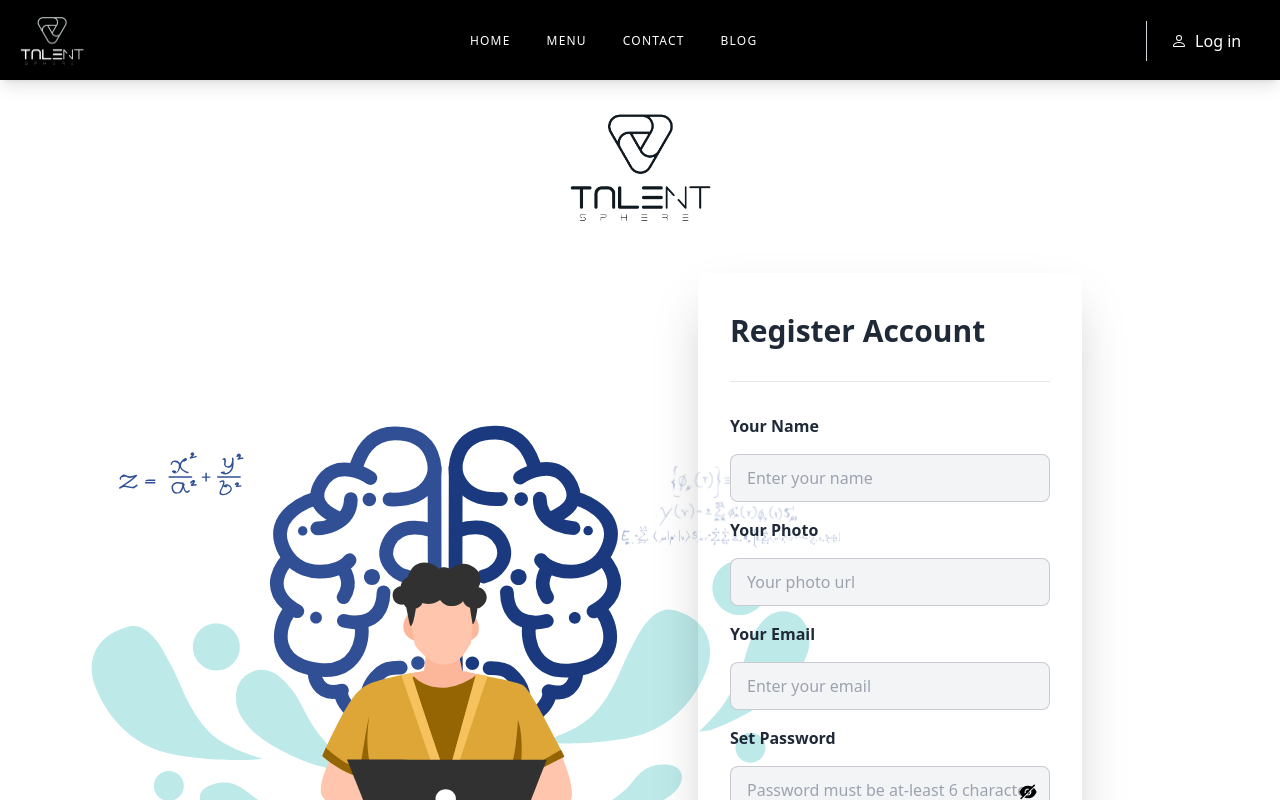
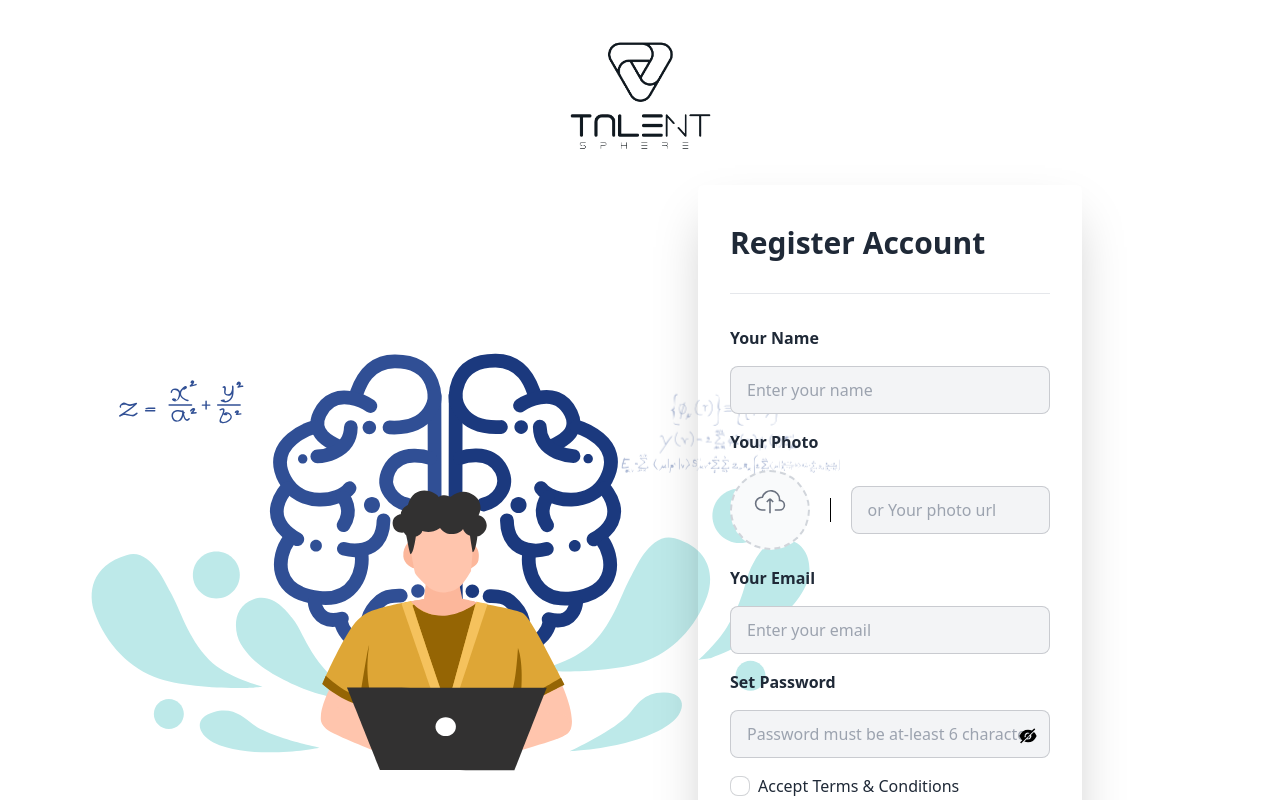
Before and after one commit to Muslehud77/Talent-Sphere, a React (Vite) app: page /register in a window 1280 px wide. Shown: the top 800 px of the page. Built offline with nearby package versions, Linux system fonts and the light colour scheme; no server answers; what @sira-ui/tailwind, tw-elements would draw is missing.

Commit message:
added user photo upload in register page

```diff
--- a/package.json
+++ b/package.json
@@ -14,6 +14,7 @@
     "@sira-ui/tailwind": "^0.11.8",
     "@tanstack/react-query": "^5.8.6",
     "@vidstack/react": "^1.6.1",
+    "alpinejs": "^3.13.3",
     "axios": "^1.6.2",
     "firebase": "^10.4.0",
     "framer-motion": "^10.16.5",
--- a/src/Layout/Main.jsx
+++ b/src/Layout/Main.jsx
@@ -5,6 +5,7 @@ import Footer from "../Shared/Footer/Footer";
 import { useEffect, useState } from "react";
 import PreLoader from "../Components/Preloader/PreLoader";
 import { ModalContainer } from "reoverlay";
+import { Toaster } from "react-hot-toast";
 
 const Main = () => {
      const [preloader, setPreloader] = useState(true);
@@ -29,6 +30,9 @@ const Main = () => {
           </div>
           <Footer></Footer>
           <ModalContainer />
+          <div>
+            <Toaster />
+          </div>
         </div>
       )}
     </>
--- /dev/null
+++ b/src/Pages/Dashboard/Creator/AddContest.jsx
@@ -0,0 +1,7 @@
+import React from 'react';
+
+const AddContest = () => {
+    return <></>
+};
+
+export default AddContest;
--- a/src/Pages/Login/Login.jsx
+++ b/src/Pages/Login/Login.jsx
@@ -28,6 +28,7 @@ const closeModal = () => {
         setErrMsg(null)
         social()
         .then(res=>{
+          closeModal()
             navigate(`${state ?  state : '/'}`)
             toast.success(`Welcome! ${res.user.displayName}`, {
               style: {
@@ -52,6 +53,7 @@ const closeModal = () => {
         login(email,password)
         .then(res=>{
             form.reset()
+            closeModal()
             navigate(`${state ? state : "/"}`)
             toast.success(`Welcome back! ${res.user.displayName}`, {
               style: {
@@ -110,7 +112,7 @@ const closeModal = () => {
                   </label>
                   <input
                     required
-                    id="LoggingEmailAddress"
+
                     name="email"
                     className="block w-full px-4 py-2 text-gray-700 bg-white border rounded-lg    focus:border-blue-400 focus:ring-opacity-40 -300 focus:outline-none focus:ring focus:ring-blue-300"
                     type="email"
@@ -133,7 +135,7 @@ const closeModal = () => {
                   <div className="relative">
                     <input
                       required
-                      id="loggingPassword"
+
                       name="password"
                       className="block w-full px-4 py-2 text-gray-700 bg-white border rounded-lg    focus:border-blue-400 focus:ring-opacity-40 -300 focus:outline-none focus:ring focus:ring-blue-300"
                       type={showPass ? "Text" : "password"}
--- a/src/Pages/Register/Register.jsx
+++ b/src/Pages/Register/Register.jsx
@@ -1,5 +1,5 @@
 import {  useState } from "react";
-import {  useNavigate } from "react-router-dom";
+import {  Link, useNavigate } from "react-router-dom";
 import { AiFillEyeInvisible, AiFillEye } from "react-icons/ai";
 import welcome from "../../Assets/Lotties/solving.json";
 import logo from "../../Assets/Logo/TS-black-removebg-preview.png";
@@ -10,80 +10,97 @@ import Transition from "../../Transition/Transition";
 import Lottie from "react-lottie-player";
 
 import useContextInfo from "../../Hooks/useContextInfo";
+import axios from "axios";
 
 
 const specialCharacter = /[!@#$%^&*()_+{}\[\]:;<>,.?~\\/-]/;
 
-const Register = () => {
+const Register =  () => {
 
   const navigate = useNavigate()
   const { register ,setName,goToTop } = useContextInfo()
   const [show, setShow] = useState(false);
   const [err, setErr] = useState(null);
+  const [img,setImg] = useState(null);
+
+  const handleSubmit =async (e) => {
+    e.preventDefault();
+    setErr(null);
 
 
-  const handleSubmit = (e) => {
-    e.preventDefault();
-    setErr(null);
-    // const email = e.target.email.value;
-    // const password = e.target.password.value;
    const form = new FormData(e.currentTarget);
    const displayName = form.get("name");
-    const photoURL = form.get("photoUrl");
+   let photoURL = form.get("photoUrl");
    const email = form.get("email");
    const password = form.get("password");
 
-    if (password.length < 6) {
-      setErr("Password must be at least 6 characters!");
-      toast.error(`Password must be at least 6 characters!`, {
-        style: {
-          borderRadius: "10px",
-          background: `${"white"}`,
-          color: `${"black"}`,
-        },
+    if(img){
+      const imageFile = { image: img };
+      await axios
+        .post(import.meta.env.VITE_imgHosting, imageFile, {
+          headers: { "Content-Type": "multipart/form-data" },
+        })
+        .then((res) => {
+
+          photoURL = res.data.data.url;
         });
-      return;
-    }
-
-    if (!/[A-Z]/.test(password)) {
-      setErr("Password must contain at least 1 upper case letter!");
-      toast.error(`Password must contain at least 1 upper case letter!`, {
-        style: {
-          borderRadius: "10px",
-          background: `${"white"}`,
-          color: `${"black"}`,
-        },
-      });
-      return;
-    }
-
-    if (!specialCharacter.test(password)) {
-      setErr("Password should have at least 1 special character!");
-      toast.error(`Password should have at least 1 special character!`, {
-        style: {
-          borderRadius: "10px",
-          background: `${"white"}`,
-          color: `${"black"}`,
-        },
-      });
-      return;
-    }
-
-    if (!/\d/.test(password)) {
-      setErr("Password must contain at least 1 number!");
-      toast.error(`Password must contain at least 1 number!`, {
-        style: {
-          borderRadius: "10px",
-          background: `${"white"}`,
-          color: `${"black"}`,
-        },
-      });
-      return;
     }
 
 
 
-    register(email, password)
+   //TODO: uncomment these regex
+
+    // if (password.length < 6) {
+    //   setErr("Password must be at least 6 characters!");
+    //   toast.error(`Password must be at least 6 characters!`, {
+    //     style: {
+    //       borderRadius: "10px",
+    //       background: `${"white"}`,
+    //       color: `${"black"}`,
+    //     },
+    //   });
+    //   return;
+    // }
+
+    // if (!/[A-Z]/.test(password)) {
+    //   setErr("Password must contain at least 1 upper case letter!");
+    //   toast.error(`Password must contain at least 1 upper case letter!`, {
+    //     style: {
+    //       borderRadius: "10px",
+    //       background: `${"white"}`,
+    //       color: `${"black"}`,
+    //     },
+    //   });
+    //   return;
+    // }
+
+    // if (!specialCharacter.test(password)) {
+    //   setErr("Password should have at least 1 special character!");
+    //   toast.error(`Password should have at least 1 special character!`, {
+    //     style: {
+    //       borderRadius: "10px",
+    //       background: `${"white"}`,
+    //       color: `${"black"}`,
+    //     },
+    //   });
+    //   return;
+    // }
+
+    // if (!/\d/.test(password)) {
+    //   setErr("Password must contain at least 1 number!");
+    //   toast.error(`Password must contain at least 1 number!`, {
+    //     style: {
+    //       borderRadius: "10px",
+    //       background: `${"white"}`,
+    //       color: `${"black"}`,
+    //     },
+    //   });
+    //   return;
+    // }
+
+
+
+    await register(email, password)
       .then((res) => {
         updateProfile(res.user, {
           displayName,
@@ -105,13 +122,29 @@ const Register = () => {
 
         setErr(error.message);
       });
+
+
+
+
+
   };
 
+
+  const image = e =>{
+   const file = e.target.files[0];
+
+   setImg(file);
+  }
+
+
   return (
-    <div className="md:mt-28 mt-10">
+    <div className="mt-10">
+      <Link to={"/"}>
+
         <div className="flex justify-center items-center">
           <img src={logo} className="w-36" alt="" />
         </div>
+      </Link>
       <div className="flex bg-patternLight dark:bg-patternDark justify-center items-center ">
         <div className="hidden w-[500px] md:flex relative flex-col justify-center items-center">
           <Lottie
@@ -125,7 +158,9 @@ const Register = () => {
             <div
               className={`w-96  md:shadow-2xl duration-300  relative z-10  py-10 px-8 mx-auto space-y-8 rounded-md`}
             >
-              <h2 className="font-semibold text-3xl text-center md:text-left">Register Account</h2>
+              <h2 className="font-semibold text-3xl text-center md:text-left">
+                Register Account
+              </h2>
               <hr />
               <form onSubmit={handleSubmit} className="space-y-4">
                 <p className="font-semibold">Your Name</p>
@@ -137,12 +172,47 @@ const Register = () => {
                   className="input input-bordered w-full bg-gray-100 text-black"
                 />
                 <p className="font-semibold">Your Photo</p>
+                <div className="flex gap-5 justify-center items-center">
+                  <div className="flex  items-center justify-center">
+                    <label className="flex flex-col items-center justify-center w-20  h-20 border-2 border-gray-300 border-dashed rounded-[50px] cursor-pointer bg-gray-50 dark:hover:bg-bray-800 dark:bg-gray-700 hover:bg-gray-100 dark:border-gray-600 dark:hover:border-gray-500 dark:hover:bg-gray-600">
+                      <div className="flex  items-center justify-center">
+                        {img ? (
+                          <img src={URL.createObjectURL(img)} alt="" />
+                        ) : (
+                          <svg
+                            className="w-8 h-8 mb-4 text-gray-500 dark:text-gray-400"
+                            aria-hidden="true"
+                            xmlns="http://www.w3.org/2000/svg"
+                            fill="none"
+                            viewBox="0 0 20 16"
+                          >
+                            <path
+                              stroke="currentColor"
+                              d="M13 13h3a3 3 0 0 0 0-6h-.025A5.56 5.56 0 0 0 16 6.5 5.5 5.5 0 0 0 5.207 5.021C5.137 5.017 5.071 5 5 5a4 4 0 0 0 0 8h2.167M10 15V6m0 0L8 8m2-2 2 2"
+                            />
+                          </svg>
+                        )}
+                      </div>
                       <input
+                        onChange={image}
+                        id="dropzone-file"
+                        type="file"
+                        accept="image/*"
+                        className="hidden"
+                      />
+                    </label>
+                  </div>
+                  <div>
+                    <div className="h-6 w-[0.5px] bg-black"></div>
+                  </div>
+                  <input
+                    disabled={img}
                     type="url"
                     name="photoUrl"
-                  placeholder="Your photo url"
+                    placeholder="or Your photo url"
                     className="input input-bordered w-full bg-gray-100 text-black"
                   />
+                </div>
                 <p className="font-semibold">Your Email</p>
                 <input
                   required
@@ -201,8 +271,8 @@ const Register = () => {
             </div>
           </div>
         </div>
+      </div>
       <Transition />
-      </div>
     </div>
   );
 };
--- a/src/Shared/Navbar/Navbar.jsx
+++ b/src/Shared/Navbar/Navbar.jsx
@@ -12,7 +12,7 @@ const Navbar = () => {
   const {pathname} = useLocation()
   const {logout,user} = useContextInfo()
 
-  console.log(pathname);
+
 
      useEffect(() => {
        initTE({ Collapse, Dropdown });
@@ -32,7 +32,7 @@ const Navbar = () => {
 
 
        const navBg = pathname === '/' ? '' : 'bg-black'
-
+        const hiddenNav = pathname === '/register' ? 'hidden' : ''
 
      const links = (
        <>
@@ -74,7 +74,7 @@ const Navbar = () => {
     <div>
       {/* <!-- Main navigation container --> */}
       <nav
-        className={`${navBg} md:absolute lg:h-20  top-0 z-50 flex w-full flex-wrap items-center justify-between py-2 shadow-lg lg:py-4`}
+        className={`${navBg} ${hiddenNav} md:absolute lg:h-20  top-0 z-50 flex w-full flex-wrap items-center justify-between py-2 shadow-lg lg:py-4`}
         data-te-navbar-ref
       >
         <motion.div
--- a/src/main.jsx
+++ b/src/main.jsx
@@ -1,13 +1,17 @@
 
 import ReactDOM from 'react-dom/client'
+import Alpine from "alpinejs";
+
 
 import './index.css'
 import {  RouterProvider } from "react-router-dom";
 import { router } from './Routes/Routes';
 import AuthProvider from './ContextProvider/AuthContext';
-import { ModalContainer } from 'reoverlay';
 
 
+window.Alpine = Alpine;
+
+Alpine.start();
 
 
 
```
Also changed, not shown: src/Components/Card/Card.jsx (added, +29 -0 lines), src/ContextProvider/AuthContext.jsx (+18 -18 lines), src/Shared/Navbar/User.jsx (added, +24 -0 lines), 1 other file (tests, documents, lock files or other folders). Lines whose indentation alone changed are shown as unchanged.
